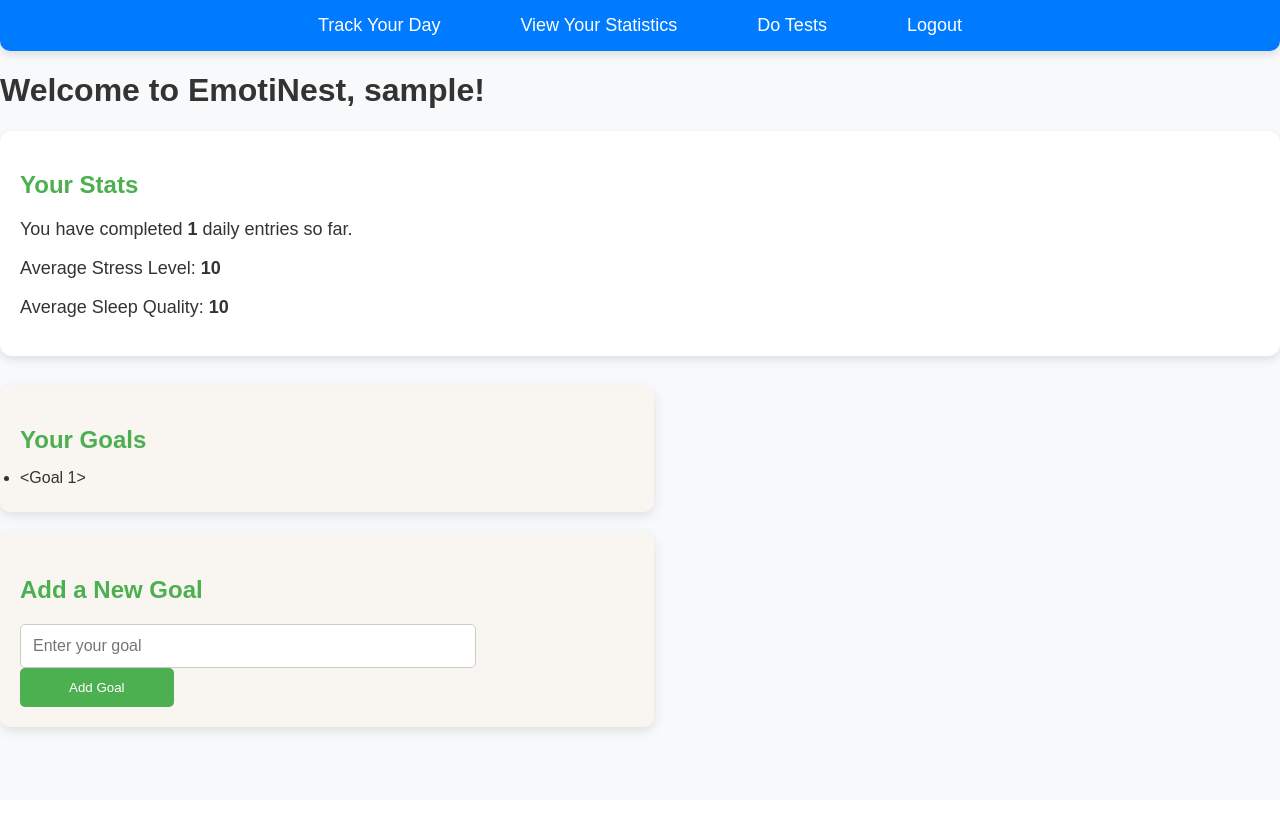
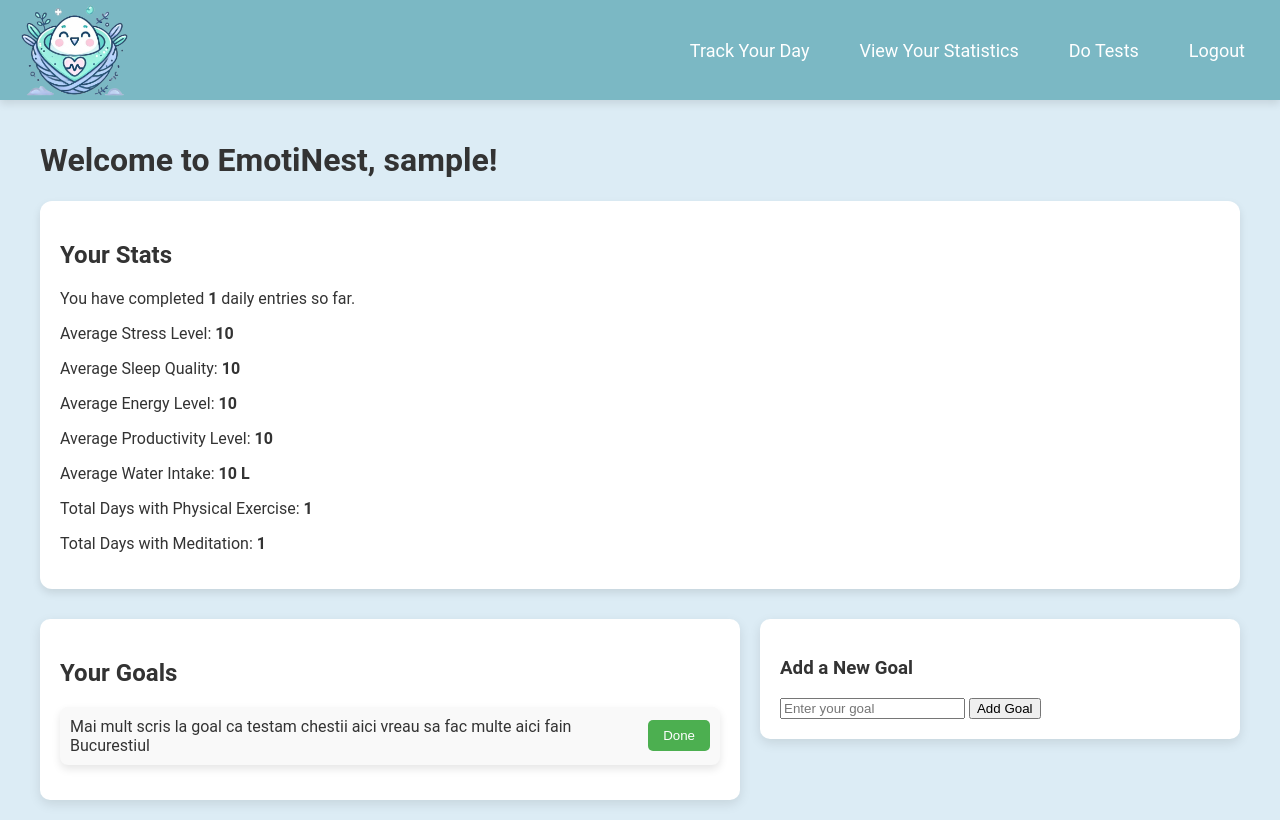
Before and after one commit to beatriceelena5/EmotiNest, a Flask app: template app/templates/home.html in a window 1280 px wide. Before the commit the page ends 735 px from the top, so only its background shows below. Run offline with Flask 3, Linux system fonts and the light colour scheme; tables that the repository leaves empty hold one stand-in row (values such as "Sample post"); the template is opened without the code that fills it: values that come from a table or form of the project are taken from there, most other values are stand-ins (such as "Sample title", 1, 10 or a date in 2020).

Commit message:
Home page

```diff
--- a/app/models.py
+++ b/app/models.py
@@ -26,6 +26,7 @@ class DailyEntry(db.Model):
 	stress_level = db.Column(db.Integer, nullable=False)
 	sleep_quality = db.Column(db.Integer, nullable=False)
 	energy_level = db.Column(db.Integer, nullable=False)  # Nivel de energie
+	happiness_level = db.Column(db.Float, nullable=False)
 	productivity_level = db.Column(db.Integer, nullable=False)  # Nivel de productivitate
 	water_intake = db.Column(db.Float, nullable=False)  # Consum de apă în litri
 	physical_exercise = db.Column(db.Boolean, nullable=False)  # Exerciții fizice (Da/Nu)
--- a/app/static/style.css
+++ b/app/static/style.css
@@ -1,11 +1,18 @@
 /* Stil de bază */
 body {
-    font-family: 'Roboto', sans-serif; /* Font modern */
+    font-family: 'Roboto', sans-serif;
     margin: 0;
     padding: 0;
-    background-color: #f1f5f8; /* Fundal deschis, calmant */
+    background-color: #dcecf5; /* Fundal similar cu cel din logo */
     color: #333;
     animation: fadeIn 1s ease-out;
+}
+
+/* Container global pentru spațiere */
+.container {
+    max-width: 1200px; /* Lățimea maximă a conținutului */
+    margin: 0 auto; /* Aliniază conținutul pe mijloc */
+    padding: 20px; /* Spațiere între margini și conținut */
 }
 
 /* Animație generală la încărcarea paginii */
@@ -14,106 +21,64 @@ body {
     to { opacity: 1; }
 }
 
-/* Titluri cu font personalizat */
-h1, h2, h3 {
-    font-family: 'Poppins', sans-serif;
-    color: #004d80; /* Albastru închis pentru titluri */
-    animation: slideIn 0.6s ease-out; /* Adăugăm animație */
+/* Bara de navigare */
+nav {
+    display: flex;
+    align-items: center;
+    justify-content: space-between;
+    background-color: #7bb8c4; /* Albastru inspirat din logo */
+    padding: 10px 20px;
+    box-shadow: 0 4px 8px rgba(0, 0, 0, 0.1);
+    height: 80px; /* Înălțime mai mare pentru logo */
 }
 
-/* Animație pentru slideIn (în sus) */
-@keyframes slideIn {
-    from {
-        transform: translateY(20px);
-        opacity: 0;
-    }
-    to {
-        transform: translateY(0);
-        opacity: 1;
-    }
+/* Logo în bara de navigare */
+.logo-container {
+    display: flex;
+    align-items: center;
 }
 
-/* Paletă de culori */
-:root {
-    --primary-color: #4CAF50; /* Culoare verde pentru butoane */
-    --secondary-color: #007BFF; /* Albastru pentru linkuri și butoane */
-    --highlight-color: #f8d7da; /* Culoare de alertă (mesaje de eroare) */
-}
-
-ul {
-    padding: 0;
-    margin: 0;
-}
-
-li {
-    margin: 5px 0;
-}
-
-/* Flash messages */
-.flash-message {
-    background-color: var(--highlight-color);
-    color: #721c24;
-    border: 1px solid #f5c6cb;
-    padding: 10px;
-    margin: 10px 0;
-    border-radius: 8px;
-    opacity: 0;
-    animation: fadeInMessage 0.5s ease-in forwards; /* Animație pentru flash messages */
-}
-
-@keyframes fadeInMessage {
-    0% {
-        opacity: 0;
-    }
-    100% {
-        opacity: 1;
-    }
-}
-
-.flash-message.success {
-    background-color: #d4edda;
-    color: #155724;
-}
-
-.flash-message.info {
-    background-color: #d1ecf1;
-    color: #0c5460;
-}
-
-/* Navigare - Header */
-nav {
-    background-color: #007BFF; /* Albastru închis */
-    padding: 15px;
-    border-radius: 0 0 10px 10px;
-    box-shadow: 0 4px 8px rgba(0, 0, 0, 0.1);
-    animation: slideIn 0.6s ease-out;
+.logo {
+    max-height: 95px; /* Dimensiunea logo-ului */
+    margin-right: 20px; /* Spațiu între logo și meniul de navigare */
 }
 
 .nav-links {
     list-style-type: none;
+    display: flex;
+    gap: 20px;
+    margin: 0;
     padding: 0;
-    display: flex;
-    justify-content: center;
 }
 
 .nav-links li {
-    margin: 0 20px;
+    display: inline;
 }
 
 .nav-links a {
     color: white;
     text-decoration: none;
     font-size: 18px;
-    padding: 12px 20px;
-    background-color: transparent;
+    padding: 10px 15px;
     border-radius: 5px;
     transition: all 0.3s ease;
 }
 
 .nav-links a:hover {
-    background-color: var(--primary-color);
+    background-color: #4CAF50; /* Verde */
     box-shadow: 0 4px 8px rgba(0, 0, 0, 0.2);
-    transform: scale(1.1); /* Marire la hover */
+    transform: scale(1.1);
+}
+
+/* Flash messages */
+.flash-message {
+    background-color: #f8d7da;
+    color: #721c24;
+    border: 1px solid #f5c6cb;
+    padding: 10px;
+    margin: 10px 0;
+    border-radius: 8px;
+    animation: fadeInMessage 0.5s ease-in forwards;
 }
 
 /* Carduri pentru sectiuni */
@@ -123,202 +88,112 @@ nav {
     margin: 15px 0;
     border-radius: 12px;
     box-shadow: 0 4px 8px rgba(0, 0, 0, 0.1);
-    animation: fadeInUp 0.6s ease-out; /* Animație pentru carduri */
 }
 
-@keyframes fadeInUp {
-    from {
-        opacity: 0;
-        transform: translateY(20px);
+/* Goals Container */
+/* Container pentru secțiunile de goals */
+.goals-container {
+    display: flex;
+    justify-content: space-between; /* Spațiere între ele */
+    align-items: flex-start; /* Aliniere la partea de sus */
+    gap: 20px; /* Spațiu între casete */
+    margin-top: 30px;
+    flex-wrap: nowrap; /* Nu permite casetelor să treacă pe o altă linie */
+}
+
+/* Secțiunea "Your Goals" */
+.goals-card {
+    background-color: white;
+    padding: 20px;
+    border-radius: 10px;
+    box-shadow: 0 4px 12px rgba(0, 0, 0, 0.1);
+    flex: 3; /* Alocă mai mult spațiu secțiunii din stânga */
+    transition: all 0.3s ease;
+}
+
+/* Secțiunea "Add a New Goal" */
+.add-goal-card {
+    background-color: white;
+    padding: 20px;
+    border-radius: 10px;
+    box-shadow: 0 4px 12px rgba(0, 0, 0, 0.1);
+    flex: 2; /* Alocă mai puțin spațiu secțiunii din dreapta */
+    transition: all 0.3s ease;
+}
+
+/* Hover effect pentru ambele secțiuni */
+.goals-card:hover, .add-goal-card:hover {
+    box-shadow: 0 6px 15px rgba(0, 0, 0, 0.2);
+    transform: translateY(-5px); /* Ridicare ușoară la hover */
+}
+
+/* Responsivitate pentru ecrane mai mici */
+@media screen and (max-width: 768px) {
+    .goals-container {
+        flex-direction: column; /* Pe ecrane mici, afișează pe verticală */
     }
-    to {
-        opacity: 1;
-        transform: translateY(0);
+
+    .goals-card, .add-goal-card {
+        width: 100%; /* Ocupă lățimea completă */
     }
 }
 
-.card h2 {
-    color: var(--primary-color);
+.btn-danger {
+    background-color: #dc3545;
+    color: white;
+    border: none;
+    padding: 5px 10px;
+    border-radius: 5px;
+    cursor: pointer;
+    transition: background-color 0.3s ease;
 }
 
-.card p {
-    font-size: 18px;
+.btn-danger:hover {
+    background-color: #c82333;
 }
 
-.card ul {
-    padding-left: 20px;
+/* Listă obiective */
+.goals-list {
+    list-style-type: none;
+    padding: 0;
+    margin: 0;
 }
 
-/* Butoane */
-button {
-    background-color: var(--primary-color);
+.goal-item {
+    display: flex;
+    justify-content: space-between; /* Textul și butonul vor fi pe părți opuse */
+    align-items: center;
+    margin-bottom: 15px;
+    background-color: #f9f9f9; /* Fundal deschis */
+    border-radius: 8px;
+    padding: 10px;
+    box-shadow: 0 4px 8px rgba(0, 0, 0, 0.1); /* Ușoară umbră */
+}
+
+.goal-text {
+    flex: 1; /* Ocupă spațiul disponibil */
+    margin-right: 15px; /* Spațiu între text și buton */
+    word-wrap: break-word; /* Textul se rupe pe mai multe rânduri dacă e prea lung */
+    font-size: 16px;
+}
+
+.goal-form {
+    margin: 0;
+    display: inline;
+}
+
+/* Buton "Done" */
+.btn-success {
+    background-color: #4CAF50;
     color: white;
     border: none;
-    padding: 12px 25px;
+    padding: 8px 15px;
+    border-radius: 5px;
     cursor: pointer;
-    border-radius: 5px;
     transition: background-color 0.3s ease, transform 0.2s ease;
 }
 
-button:hover {
-    background-color: #45a049; /* Verde mai închis */
+.btn-success:hover {
+    background-color: #45a049;
     transform: scale(1.05); /* Crește ușor la hover */
 }
-
-/* Formulare și Input-uri */
-form {
-    margin-top: 20px;
-}
-
-input {
-    padding: 12px;
-    margin-right: 10px;
-    border: 1px solid #ccc;
-    border-radius: 5px;
-    width: 250px;
-    font-size: 16px;
-}
-
-input:focus {
-    outline: none;
-    border-color: var(--secondary-color); /* Border la focus */
-}
-
-/* Footer și butoane în footer */
-footer {
-    text-align: center;
-    margin-top: 30px;
-    padding: 20px;
-    background-color: #f4f4f9;
-    box-shadow: 0 4px 8px rgba(0, 0, 0, 0.05);
-}
-
-footer button {
-    width: 150px;
-    margin: 20px;
-}
-
-/* Elemente de efect și animații */
-footer {
-    animation: slideInFooter 0.6s ease-out;
-}
-
-@keyframes slideInFooter {
-    from {
-        opacity: 0;
-        transform: translateY(20px);
-    }
-    to {
-        opacity: 1;
-        transform: translateY(0);
-    }
-}
-/* Container pentru cele două casete */
-.goals-container {
-    display: flex;
-    justify-content: space-between;
-    gap: 20px; /* Spațiere între casete */
-    margin-top: 30px;
-    flex-wrap: wrap; /* Se asigură că pe ecrane mai mici se vor plasa pe verticală */
-}
-
-/* Caseta pentru "Your Goals" */
-.goals-card, .add-goal-card {
-    background-color: #f9f6f1; /* Crem deschis */
-    padding: 20px;
-    border-radius: 10px;
-    box-shadow: 0 4px 12px rgba(0, 0, 0, 0.1);
-    width: 48%; /* Fiecare casetă va ocupa 48% din lățimea containerului */
-    transition: all 0.3s ease;
-}
-
-/* Animație când utilizatorul face hover pe casetele de goal */
-.goals-card:hover, .add-goal-card:hover {
-    box-shadow: 0 6px 15px rgba(0, 0, 0, 0.2);
-    transform: translateY(-5px); /* Face caseta să „se ridice” la hover */
-}
-
-/* Header-ul din cele două casete */
-.goals-card h2, .add-goal-card h3 {
-    color: var(--primary-color);
-    font-size: 1.5rem;
-    margin-bottom: 15px;
-}
-
-/* Formulare și input pentru adăugarea unui nou goal */
-.add-goal-card input {
-    padding: 12px;
-    margin-right: 10px;
-    border: 1px solid #ccc;
-    border-radius: 5px;
-    width: 70%;
-    font-size: 16px;
-}
-
-.add-goal-card button {
-    background-color: var(--primary-color);
-    color: white;
-    border: none;
-    padding: 12px 25px;
-    cursor: pointer;
-    border-radius: 5px;
-    transition: background-color 0.3s ease;
-    width: 25%;
-}
-
-.add-goal-card button:hover {
-    background-color: #45a049; /* Verde mai închis */
-}
-
-/* Ajustări pentru ecrane mai mici */
-@media screen and (max-width: 768px) {
-    .goals-container {
-        flex-direction: column; /* Le așează pe verticală pe ecrane mici */
-    }
-
-    .goals-card, .add-goal-card {
-        width: 100%; /* Pe ecrane mici, fiecare casetă va ocupa întreaga lățime */
-    }
-}
-
-body {
-    font-family: Arial, sans-serif;
-    background-color: #f8f9fa;
-    margin: 0;
-    padding: 0;
-}
-
-h1, h3 {
-    color: #333;
-}
-
-.tests-container {
-    margin-top: 30px;
-    padding: 20px;
-    background-color: #f9f9f9;
-    border: 1px solid #ddd;
-    border-radius: 8px;
-}
-
-.tests-container h2 {
-    font-size: 1.5em;
-    margin-bottom: 10px;
-}
-
-.tests-container ul {
-    list-style-type: none;
-    padding: 0;
-}
-
-.tests-container li {
-    margin: 5px 0;
-}
-
-.tests-container a {
-    text-decoration: none;
-    color: #007bff;
-}
-
-.tests-container a:hover {
-    text-decoration: underline;
-}
--- a/app/templates/home.html
+++ b/app/templates/home.html
@@ -7,9 +7,12 @@
     <link rel="stylesheet" href="{{ url_for('static', filename='style.css') }}">
 </head>
 <body>
-    <!-- Barra de navigare -->
+    <!-- Bara de navigare cu logo -->
     <header>
         <nav>
+            <div class="logo-container">
+                <img src="{{ url_for('static', filename='logo_clear.png') }}" alt="EmotiNest Logo" class="logo">
+            </div>
             <ul class="nav-links">
                 <li><a href="/forms">Track Your Day</a></li>
                 <li><a href="/statistics">View Your Statistics</a></li>
@@ -19,7 +22,7 @@
         </nav>
     </header>
 
-    <main>
+    <main class="container">
 		<!-- Flash messages -->
 		{% with messages = get_flashed_messages(with_categories=true) %}
 		{% if messages %}
@@ -41,20 +44,32 @@
 		<div class="card">
 			<h2>Your Stats</h2>
 			<p>You have completed <strong>{{ total_entries }}</strong> daily entries so far.</p>
-            <p>Average Stress Level: <strong>{{ avg_stress | round(2) }}</strong></p>
-            <p>Average Sleep Quality: <strong>{{ avg_sleep | round(2) }}</strong></p>
+			<p>Average Stress Level: <strong>{{ avg_stress }}</strong></p>
+			<p>Average Sleep Quality: <strong>{{ avg_sleep }}</strong></p>
+			<p>Average Energy Level: <strong>{{ avg_energy }}</strong></p>
+			<p>Average Productivity Level: <strong>{{ avg_productivity }}</strong></p>
+			<p>Average Water Intake: <strong>{{ avg_water_intake }} L</strong></p>
+			<p>Total Days with Physical Exercise: <strong>{{ total_exercise_days }}</strong></p>
+			<p>Total Days with Meditation: <strong>{{ total_meditation_days }}</strong></p>
 		</div>
 
-        <!-- Goals (Două casete, aliniate una lângă cealaltă) -->
+
+		<!-- Goals Container -->
 		<section class="goals-container">
 			<div class="goals-card">
 				<h2>Your Goals</h2>
-                <ul>
+				<ul class="goals-list">
 					{% for goal in goals %}
-                    <li>{{ goal }}</li>
+					<li class="goal-item">
+						<span class="goal-text">{{ goal.description }}</span>
+						<form method="POST" action="{{ url_for('home.delete_goal', goal_id=goal.id) }}" class="goal-form">
+							<button type="submit" class="btn btn-success">Done</button>
+						</form>
+					</li>
 					{% endfor %}
 				</ul>
 			</div>
+
 
 			<div class="add-goal-card">
 				<h3>Add a New Goal</h3>
@@ -64,9 +79,7 @@
 				</form>
 			</div>
 		</section>
+	</main>
 
-
-
-    </main>
 </body>
 </html>
```
Also changed, not shown: app/home.py (+46 -26 lines), app/static/logo_clear.png (added), instance/Emotinest.db, instance/emotinest.db (deleted), 1 other file. Lines whose indentation alone changed are shown as unchanged.
